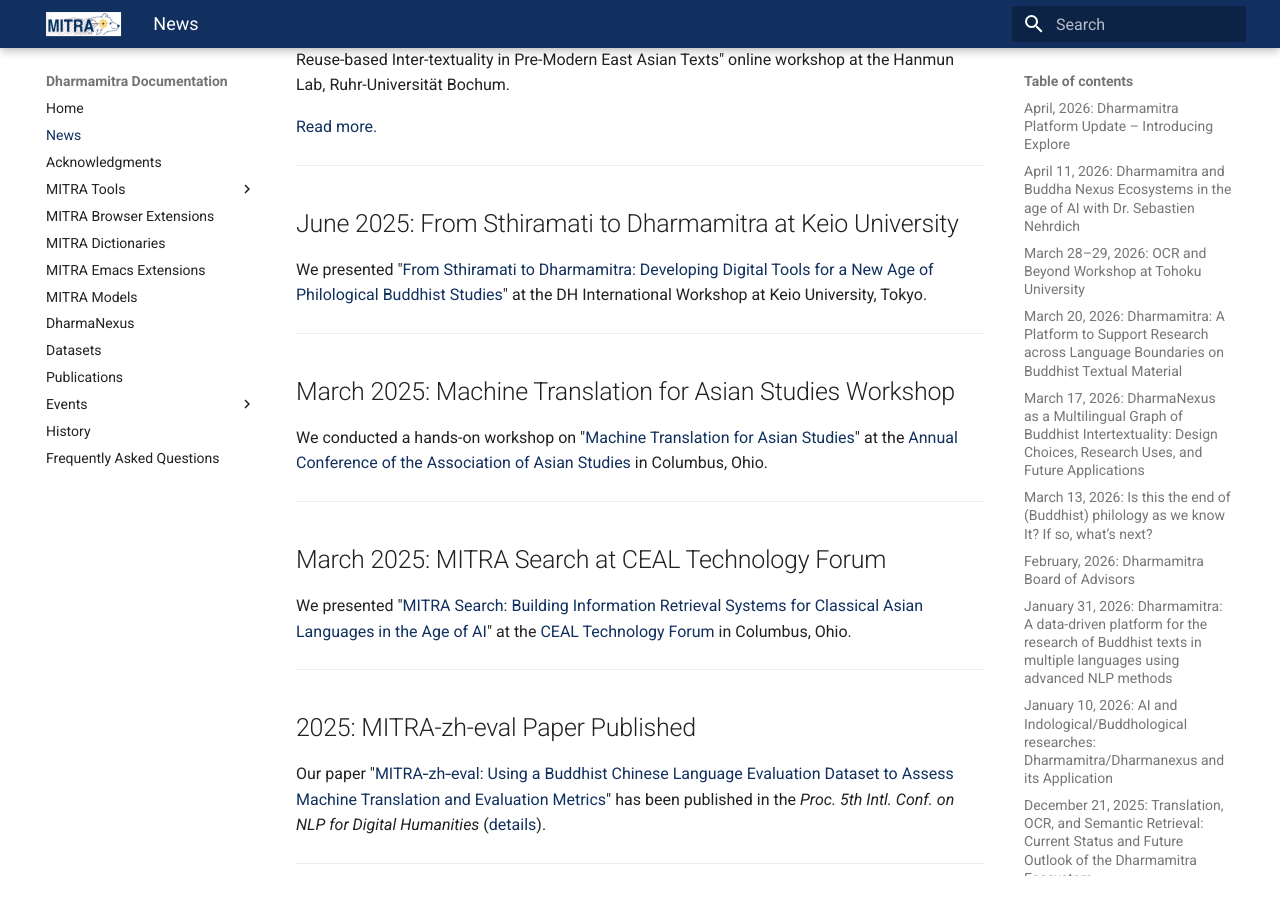
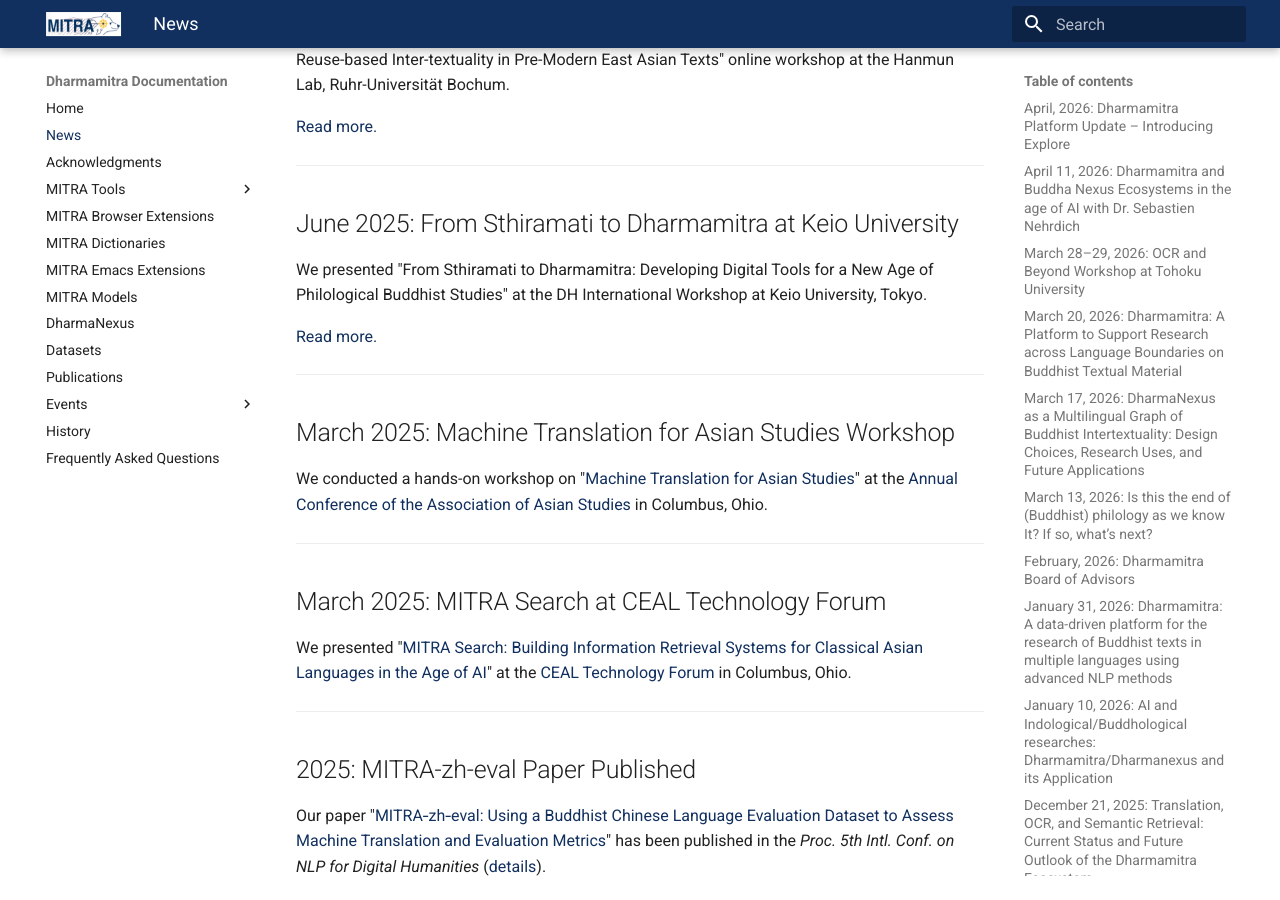
Before and after one commit to dharmamitra/dharmamitra-guides, an MkDocs documentation site: the page built from docs/news.md, in a window 1280 px wide and 900 px high, scrolled down 9414 px. Built offline with MkDocs 1.6.1 and Material for MkDocs 9.7.7, drawn with Linux system fonts in a browser that asks for light colours.

Commit message:
Update news.md

```diff
--- a/docs/news.md
+++ b/docs/news.md
@@ -220,7 +220,9 @@
 
 ## June 2025: From Sthiramati to Dharmamitra at Keio University
 
-We presented "[From Sthiramati to Dharmamitra: Developing Digital Tools for a New Age of Philological Buddhist Studies](presentations.md#from-sthiramati-to-dharmamitra-developing-digital-tools-for-a-new-age-of-philological-buddhist-studies)" at the DH International Workshop at Keio University, Tokyo.
+We presented "From Sthiramati to Dharmamitra: Developing Digital Tools for a New Age of Philological Buddhist Studies" at the DH International Workshop at Keio University, Tokyo.
+
+[Read more.](events/invited_talks.md)
 
 ---
 
```
